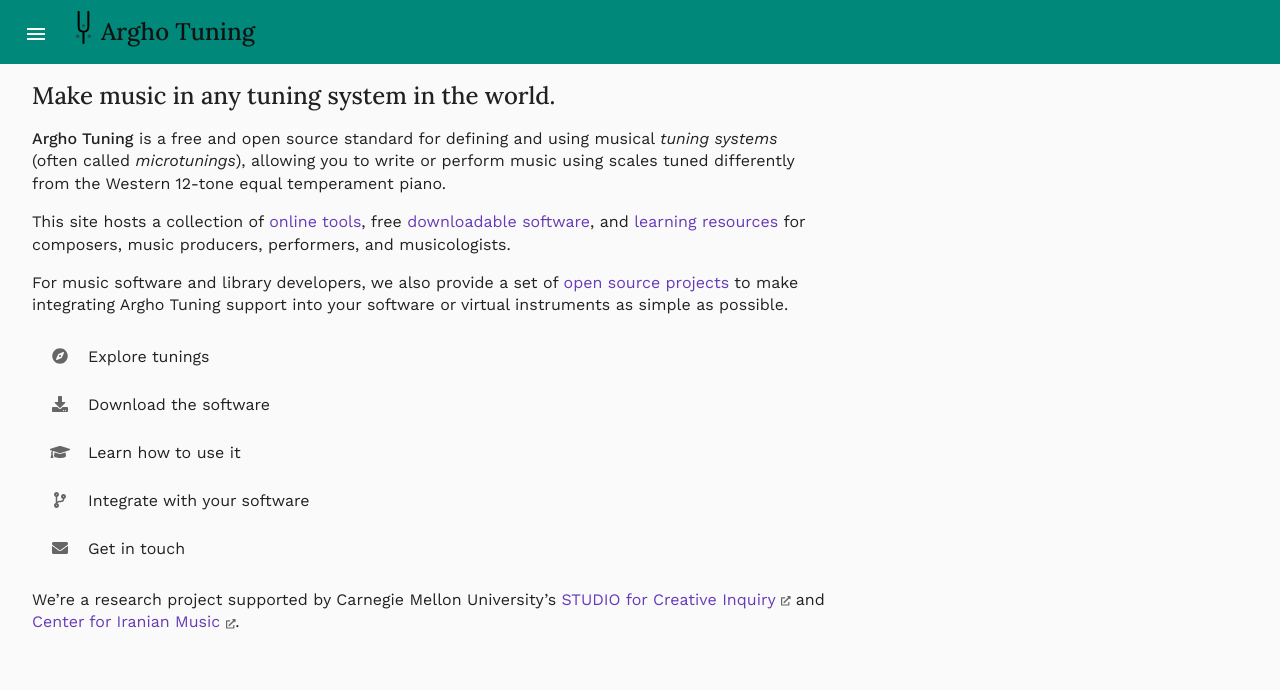
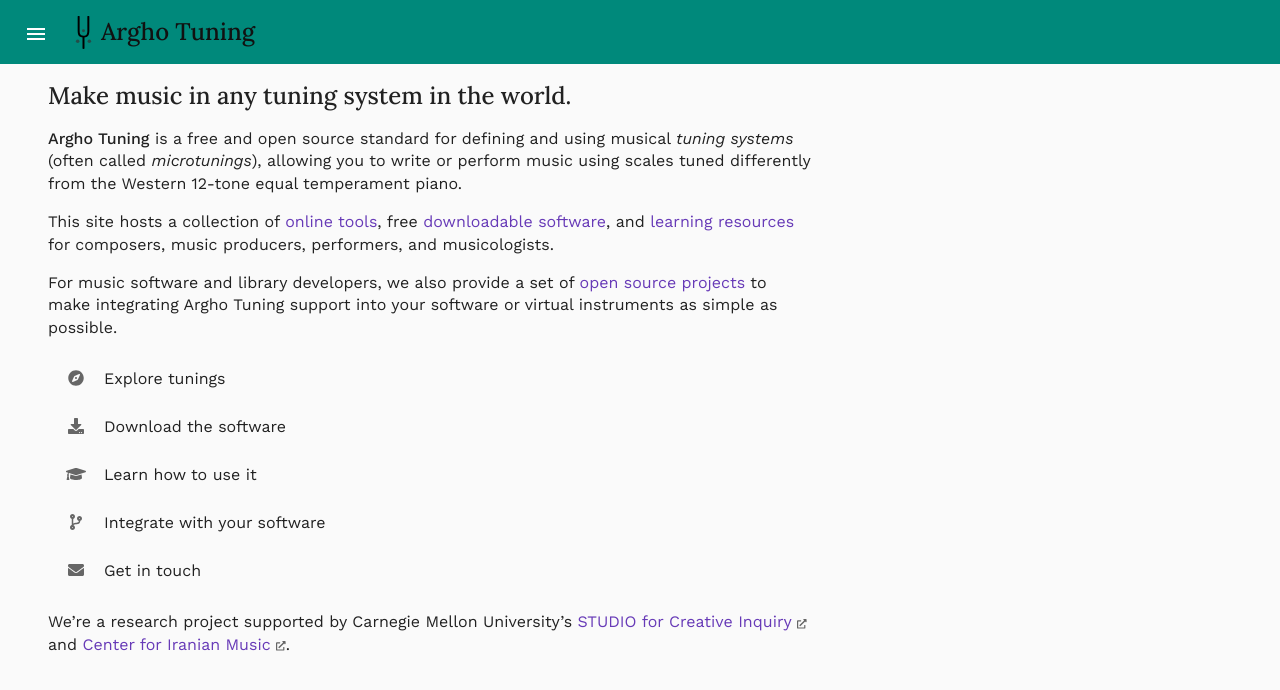
Before and after one commit to arghotuning/argho-app-web, an Angular app: page / in a window 1280 px wide. Shown: the top 690 px of the page. Built offline with nearby package versions, Linux system fonts and the light colour scheme.

Commit message:
Toolbar style tweaks.

```diff
--- a/src/app/app.component.scss
+++ b/src/app/app.component.scss
@@ -19,7 +19,7 @@
 
 @media (min-width: 720px) {
   .page-content {
-    padding-left: 2em;
-    padding-right: 2em;
+    padding-left: 3em;
+    padding-right: 3em;
   }
 }
--- a/src/app/features/nav/toolbar/toolbar.component.html
+++ b/src/app/features/nav/toolbar/toolbar.component.html
@@ -7,5 +7,5 @@
     <img class="toolbar-logo" src="assets/logo.svg"
          alt="Tuning fork logo for the Argho Tuning project">
   </a>
-  <h1 class="toolbar-title">Argho Tuning</h1>
+  <h1 class="toolbar-title"><a href="/">Argho Tuning</a></h1>
 </mat-toolbar>
--- a/src/app/features/nav/toolbar/toolbar.component.scss
+++ b/src/app/features/nav/toolbar/toolbar.component.scss
@@ -4,6 +4,7 @@
 .toolbar-logo {
   margin-left: 0.5em;
   height: 1.75em;
+  vertical-align: middle;
   width: 1.75em;
 }
 
@@ -11,4 +12,9 @@
   color: $color-text;
   font-family: $font-title;
   font-size: 1.5rem;
+
+  a {
+    color: inherit;
+    text-decoration: none;
+  }
 }
```
